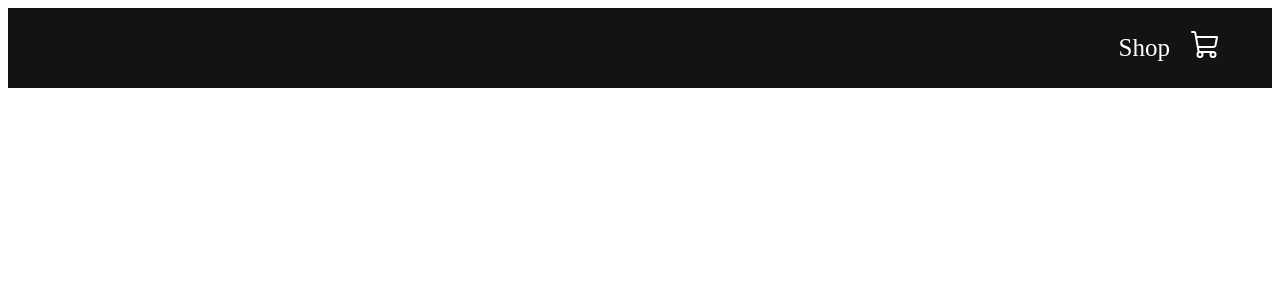
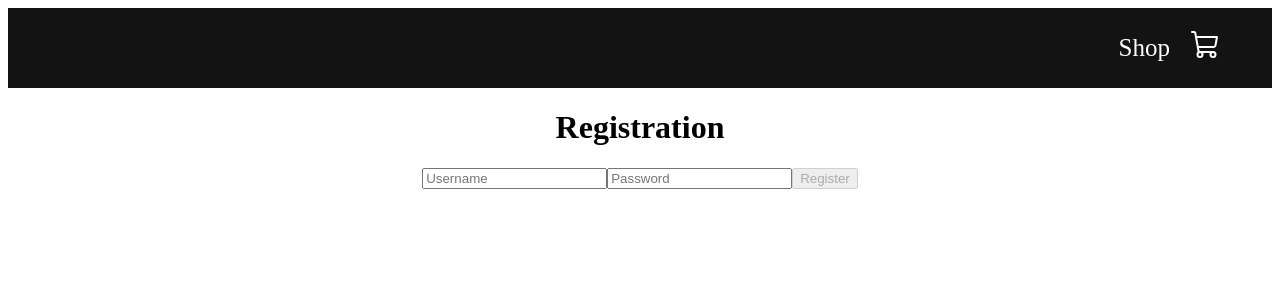
Before and after one commit to NadiaPia/shopping-cart, a React (Create React App) app: page /registration in a window 1280 px wide. Before the commit this address had no page. Shown: the top 300 px of the page. Built offline with nearby package versions, Linux system fonts and the light colour scheme; no server answers.

Commit message:
Add Registration page and axios.post request

```diff
--- a/src/App.js
+++ b/src/App.js
@@ -8,6 +8,7 @@ import ProductsTest from "./pages/products-test";
 
 import ShopContextProvider from "./context/shop-context";
 import React, { useState } from 'react';
+import Registration from "./pages/Registration";
 
 
 function App() {
@@ -26,6 +27,8 @@ function App() {
             <Route path="/cart" element={<Cart />} />
             <Route path="/new-product" element={<AddProduct setUrl={setUrl} url={url} />} />
             <Route path="/products-test" element={<ProductsTest />} />
+            <Route path="/registration" element={<Registration />} />
+
 
 
           </Routes>
--- a/src/context/shop-context.jsx
+++ b/src/context/shop-context.jsx
@@ -12,6 +12,8 @@ const getDefaultCart = () => {
   }
   return cart;
 }
+
+
 
 function ShopContextProvider(props) {
   const [cartItems, setCartItems] = useState(getDefaultCart);
--- /dev/null
+++ b/src/pages/Registration.jsx
@@ -0,0 +1,30 @@
+import React, { useState } from 'react';
+import axios from "axios";
+
+
+
+function Registration() {
+
+
+  const [usernameReg, setUsernameReg] = useState('');
+  const [passwordReg, setPasswordReg] = useState('');
+
+  const register = axios.post("http://localhost:3001/register", {
+    username: usernameReg,
+    password: passwordReg
+  }).then((response) => {
+    console.log(response.data)
+  })
+
+  return (
+    <div className="registration">
+            <h1>Registration</h1>
+            <input type="text" placeholder="Username" onChange={(e) => { setUsernameReg(e.target.value); }} />
+            <input type="text" placeholder="Password" onChange={(e) => { setPasswordReg(e.target.value); }} />
+
+            {(usernameReg &&  passwordReg)? <button onClick={register}>Register</button> : <button disabled  onClick={register}>Register</button>}
+        </div>
+  )
+}
+
+export default Registration;
```
